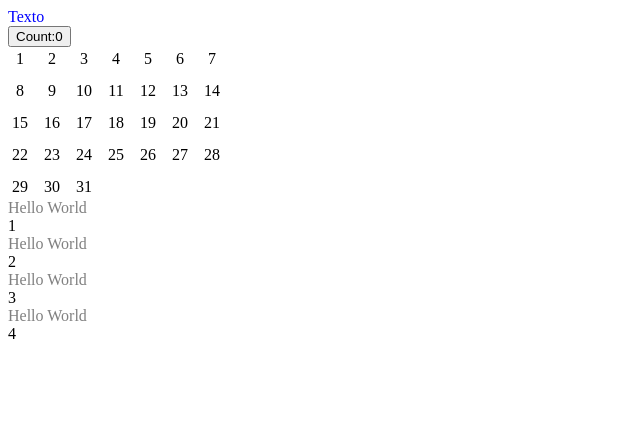
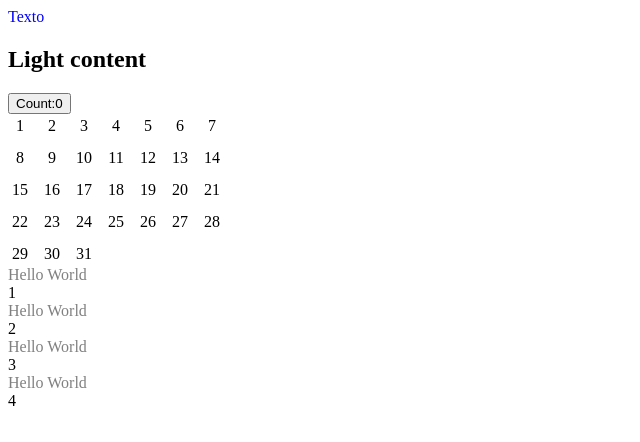
Before and after one commit to PedroHurtado/reposepe, a plain HTML site: page webcomponents/index.html in a window 1280 px wide. Shown: the whole page, without its empty margins (0-640 px from the left). Drawn offline with Linux system fonts and the light colour scheme.

Commit message:
resources

```diff
--- a/webcomponents/index.html
+++ b/webcomponents/index.html
@@ -28,6 +28,12 @@
         <slot></slot>
     </template>
     <div>Texto</div>
+    <host-element>
+        <template shadowrootmode="open">
+          <slot></slot>
+        </template>
+        <h2>Light content</h2>
+      </host-element>
     <tel-signal></tel-signal>
     <tel-calendar></tel-calendar>
     <tel-title date="12-05-2025">1</tel-title>
```
Also changed, not shown: resources.txt (added).
